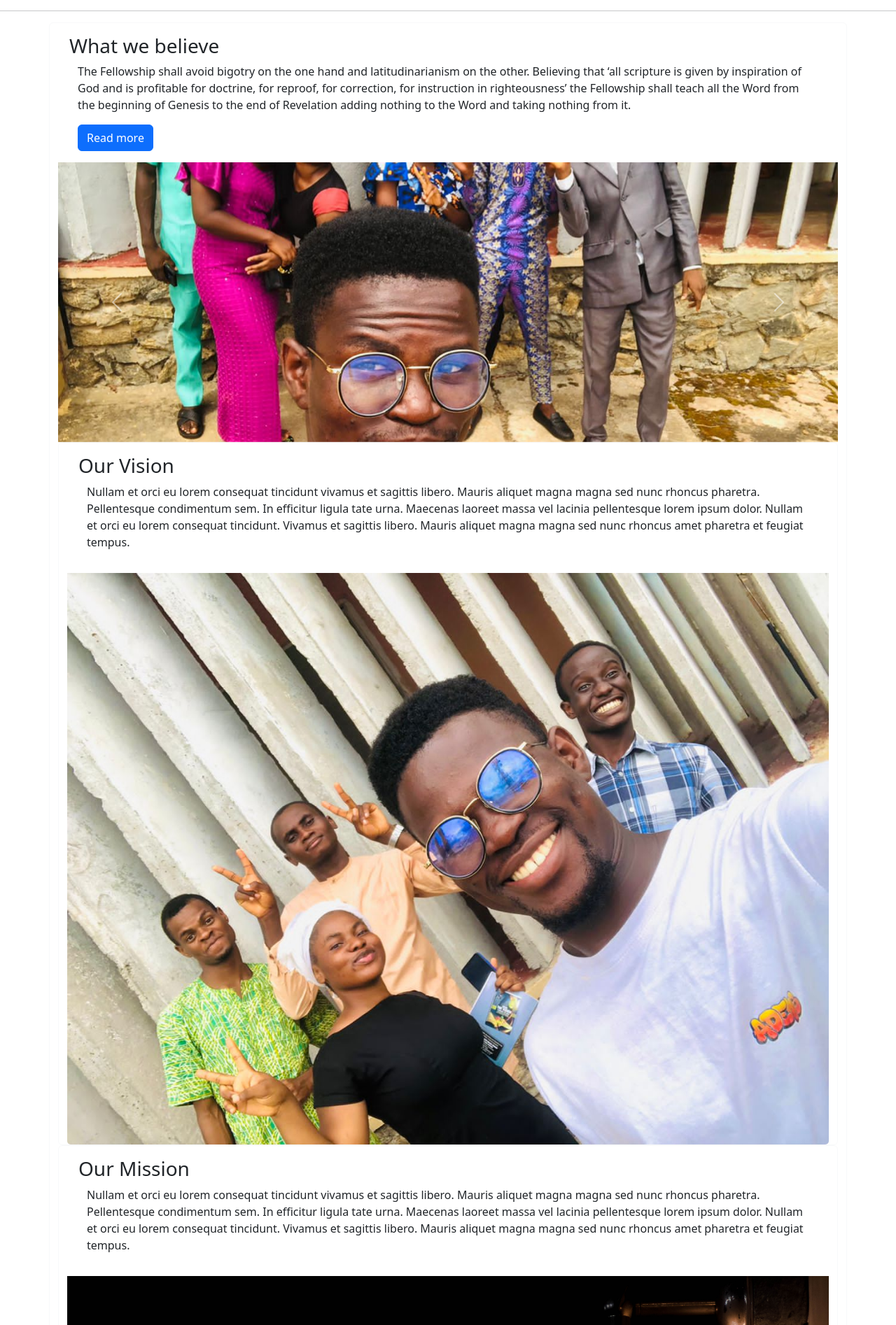
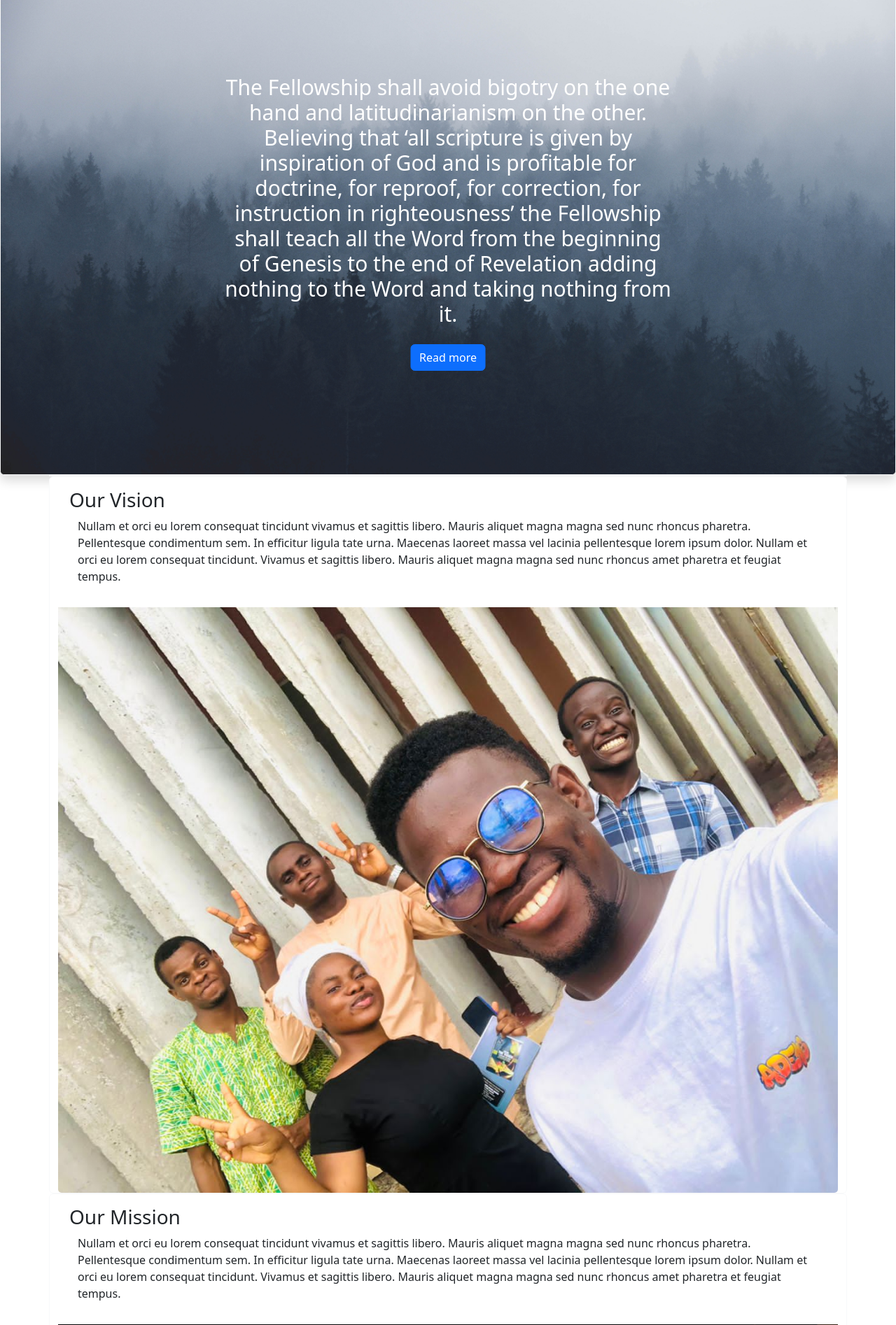
Before and after one commit to TosinPhillip/HGRM-website-project, a Flask app: page / in a window 1280 px wide. Shown: the part 1843-3737 px from the top of the page at 70% size. Run offline with Flask 3, Linux system fonts and the light colour scheme.

Commit message:
Home page touched.
Contact underway

```diff
--- a/templates/article_list.html
+++ b/templates/article_list.html
@@ -17,7 +17,7 @@
         <div class='container pt-5 mx-auto '>
 
             <div class="card text-dark mx-auto border-light">
-                <img src="static/hgrmsf_articles.jpg" class="card-img object-fit-cover" alt="..." width='100%' height='400'>
+                <img src="static/frond.jpg" class="card-img object-fit-cover" alt="..." width='100%' height='400'>
                 <div class="card-img-overlay text-start text-wrap pt-5 d-none d-lg-block" style="width: 35rem;">
 
 
--- a/templates/contact.html
+++ b/templates/contact.html
@@ -1,25 +1,37 @@
-<!-- <section>
-    <div class>
-        <section>
-            <form method="post" action="#">
-                <div class="fields">
-                    <div class="field half">
-                        <label for="name">Name</label>
-                        <input type="text" name="name" id="name" />
-                    </div>
-                    <div class="field half">
-                        <label for="email">Email</label>
-                        <input type="text" name="email" id="email" />
-                    </div>
-                    <div class="field">
-                        <label for="message">Message</label>
-                        <textarea name="message" id="message" rows="6"></textarea>
-                    </div>
-                </div>
-                <ul class="actions">
-                    <li><input type="submit" value="Send Message" class="primary" /></li>
-                    <li><input type="reset" value="Clear" /></li>
-                </ul>
-            </form>
-</section>
--->
+
+<div class="clearfix">
+    <img src="static/cloud.jpg" class="col-md-6 float-md-end mb-3 ms-md-3" alt="...">
+    <form class="row g-3">
+        <div class="col-md-4">
+          <label for="validationDefault01" class="form-label">First name</label>
+          <input type="text" class="form-control" id="validationDefault01"  required>
+        </div>
+        <div class="col-md-4">
+          <label for="validationDefault02" class="form-label">Last name</label>
+          <input type="text" class="form-control" id="validationDefault02"  required>
+        </div>
+        <div class="col-md-4">
+          <label for="validationDefaultUsername" class="form-label">Email</label>
+          <div class="input-group">
+
+            <input type="text" class="form-control" id="validationDefaultUsername" aria-describedby="inputGroupPrepend2" required>
+          </div>
+        </div>
+        <div class="col-md-12">
+          <label for="validationDefault03" class="form-label">Leave your message here</label>
+
+          <textarea class="form-control" id="exampleFormControlTextarea1" rows="3"></textarea>
+        </div>
+        <div class="col-12">
+          <div class="form-check">
+            <input class="form-check-input" type="checkbox" value="" id="invalidCheck2" required>
+            <label class="form-check-label" for="invalidCheck2">
+              Agree to terms and conditions
+            </label>
+          </div>
+        </div>
+        <div class="col-12">
+          <button class="btn btn-primary" type="submit">Submit form</button>
+        </div>
+      </form>
+  </div>
--- a/templates/home_page.html
+++ b/templates/home_page.html
@@ -16,15 +16,16 @@
             <div class="card text-bg-dark border-light shadow">
               <img src="static/wide.jpg" class="card-img" alt="...">
               <div class="card-img-overlay">
-                <h1 class="card-title text-center position-absolute top-50 start-50 translate-middle">Welcome</h1>
-                <div class='position-relative m-4' >
-                <svg xmlns="http://www.w3.org/2000/svg" width="32" height="32" fill="orange" class="bi bi-fire"  viewBox="0 0 16 16">
-                  <path d="M8 16c3.314 0 6-2 6-5.5 0-1.5-.5-4-2.5-6 .25 1.5-1.25 2-1.25 2C11 4 9 .5 6 0c.357 2 .5 4-2 6-1.25 1-2 2.729-2 4.5C2 14 4.686 16 8 16Zm0-1c-1.657 0-3-1-3-2.75 0-.75.25-2 1.25-3C6.125 10 7 10.5 7 10.5c-.375-1.25.5-3.25 2-3.5-.179 1-.25 2 1 3 .625.5 1 1.364 1 2.25C11 14 9.657 15 8 15Z"/>
-                  </svg>
-                </div>
+                <h1 class="card-title text-center position-absolute top-50 start-50 translate-middle">
+                  <p style="font-size:20px"> Welcome to </p>
+
+                  <p style='font-size:70px' style='font-family:"Perpetua"'>Holy Ghost Revival Mission Student Fellowship</p>
+
+                  <p style="font-style:17px"><em>...the family of love</em></p>
+                </h1>
+
 
                 <div class="position-absolute top-0 start-50 translate-middle"></div>
-                <div class="position-absolute top-0 start-100 translate-middle"></div>
                 <div class="position-absolute top-50 start-0 translate-middle"></div>
                 <div class="position-absolute top-50 start-50 translate-middle"></div>
                 <div class="position-absolute top-50 start-100 translate-middle"></div>
@@ -36,8 +37,8 @@
             </div>
             <hr>
 
-                        <center><h1>Welcome to HGRMSF</h1></center>
-                    </header>
+
+
 
                       <div class='container'>
 
@@ -88,51 +89,44 @@ Aliquam malesuada, lorem ac lacinia dignissim, dui lectus efficitur ligula, sit
                       </div>
 
             </section>
-           <hr>
 
 
 
 
 
-            <div class="card container mx-auto border-light">
-                <div class="card-body">
-                  <h3 class="card-title">What we believe</h3>
-                  <section>
-
-                    <div class='container'>
 
 
-                        <p>
-                          The Fellowship shall avoid bigotry on the one hand and latitudinarianism on the
+
+
+
+                <div class="card text-bg-dark border-light shadow">
+                  <img src="static/wide grey.jpg" class="card-img" alt="...">
+                  <div class="card-img-overlay">
+                    <h1 class="card-title text-center position-absolute top-50 start-50 translate-middle">
+                      <p style="font-size:30px">   The Fellowship shall avoid bigotry on the one hand and latitudinarianism on the
                         other. Believing that ‘all scripture is given by inspiration of God and is profitable
                         for doctrine, for reproof, for correction, for instruction in righteousness’ the
                         Fellowship shall teach all the Word from the beginning of Genesis to the end of
                         Revelation adding nothing to the Word and taking nothing from it.
                       </p>
                       <a href="/doctrine" class="btn btn-primary">Read more</a>
-                    </div>
-                </section>
-                </div>
-                <div id="carouselExampleAutoplaying" class="carousel slide" data-bs-ride="carousel">
-                        <div class="carousel-inner">
-                          <div class="carousel-item active">
-                            <img src='static/joey.jpg' width='100%' height='400' class='object-fit-cover'>
-                          </div>
-                          <div class="carousel-item">
-                            <img src='static/home_page_1.jpg' width='100%' height='400' class='object-fit-cover'>
-                          </div>
-                          <div class="carousel-item">
-                            <img src='static/joe_in_foregroun d.jpg' width='100%' height='400' class='object-fit-cover'>
+
+                    </h1>
+
+
+                    <div class="position-absolute top-0 start-50 translate-middle"></div>
+                    <div class="position-absolute top-50 start-0 translate-middle"></div>
+                    <div class="position-absolute top-50 start-50 translate-middle"></div>
+                    <div class="position-absolute top-50 start-100 translate-middle"></div>
+                    <div class="position-absolute top-100 start-0 translate-middle"></div>
+                    <div class="position-absolute top-100 start-50 translate-middle"></div>
+                    <div class="position-absolute top-100 start-100 translate-middle"></div>
+
                   </div>
                 </div>
-                        <button class="carousel-control-prev" type="button" data-bs-target="#carouselExampleAutoplaying" data-bs-slide="prev">
-                          <span class="carousel-control-prev-icon" aria-hidden="true"></span>
-                          <span class="visually-hidden">Previous</span>
-                        </button>
-                        <button class="carousel-control-next" type="button" data-bs-target="#carouselExampleAutoplaying" data-bs-slide="next">
-                          <span class="carousel-control-next-icon" aria-hidden="true"></span>
-                          <span class="visually-hidden">Next</span>
-                        </button>
+
+                <div class="card container mx-auto border-light">
+
                       </div>
 
                     <div class='container'>
@@ -184,6 +178,7 @@ Aliquam malesuada, lorem ac lacinia dignissim, dui lectus efficitur ligula, sit
                 </section>
                 </div>
                 <img src="static/img_6.jpg" class="card-img-bottom" height='40%' alt="...">
+                {% include 'contact.html' %}
               </div>
 
 
@@ -198,7 +193,8 @@ Aliquam malesuada, lorem ac lacinia dignissim, dui lectus efficitur ligula, sit
 
            <br>
            <section>
-            {% include 'contact.html' %}
+            <hr>
+
             {% include 'footer.html' %}
            </section>
         </body>
```
Also changed, not shown: static/wide grey.jpg (added). Lines whose indentation alone changed are shown as unchanged.
